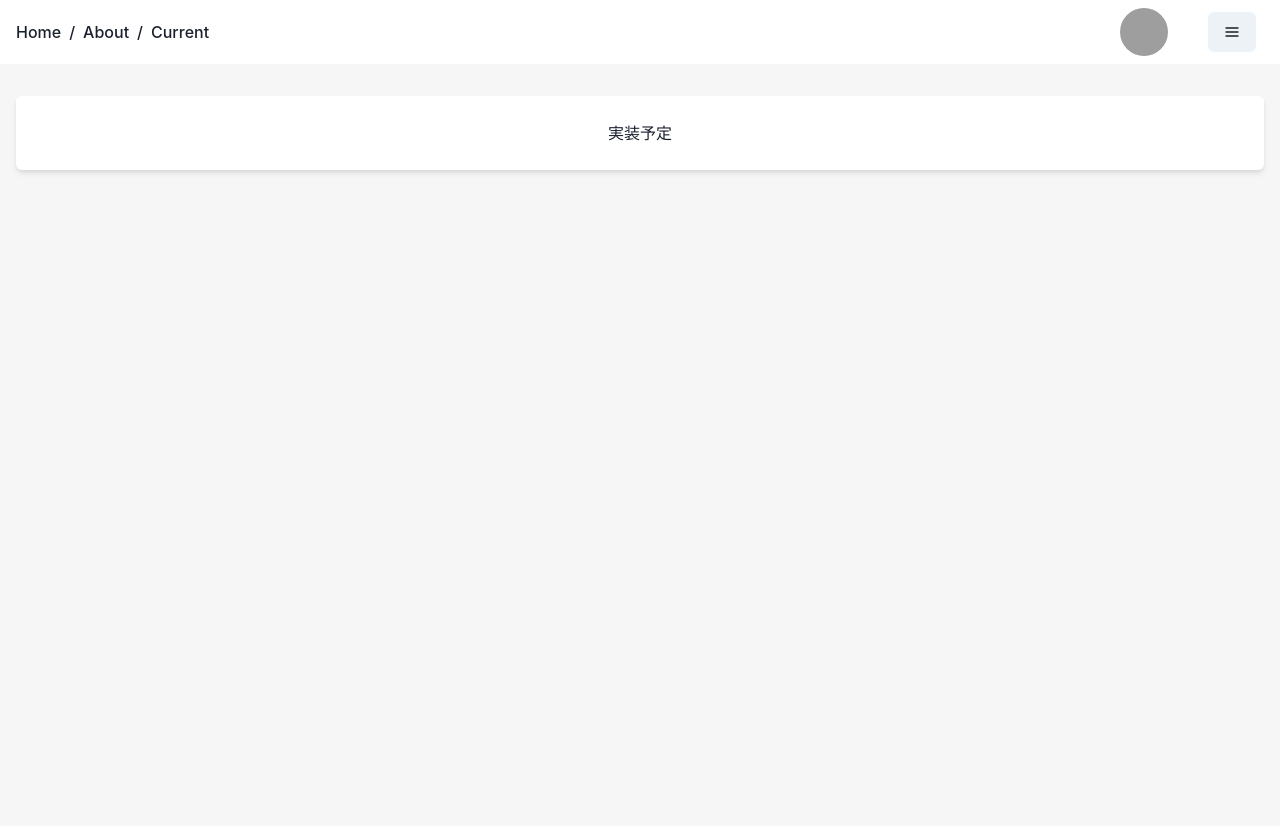
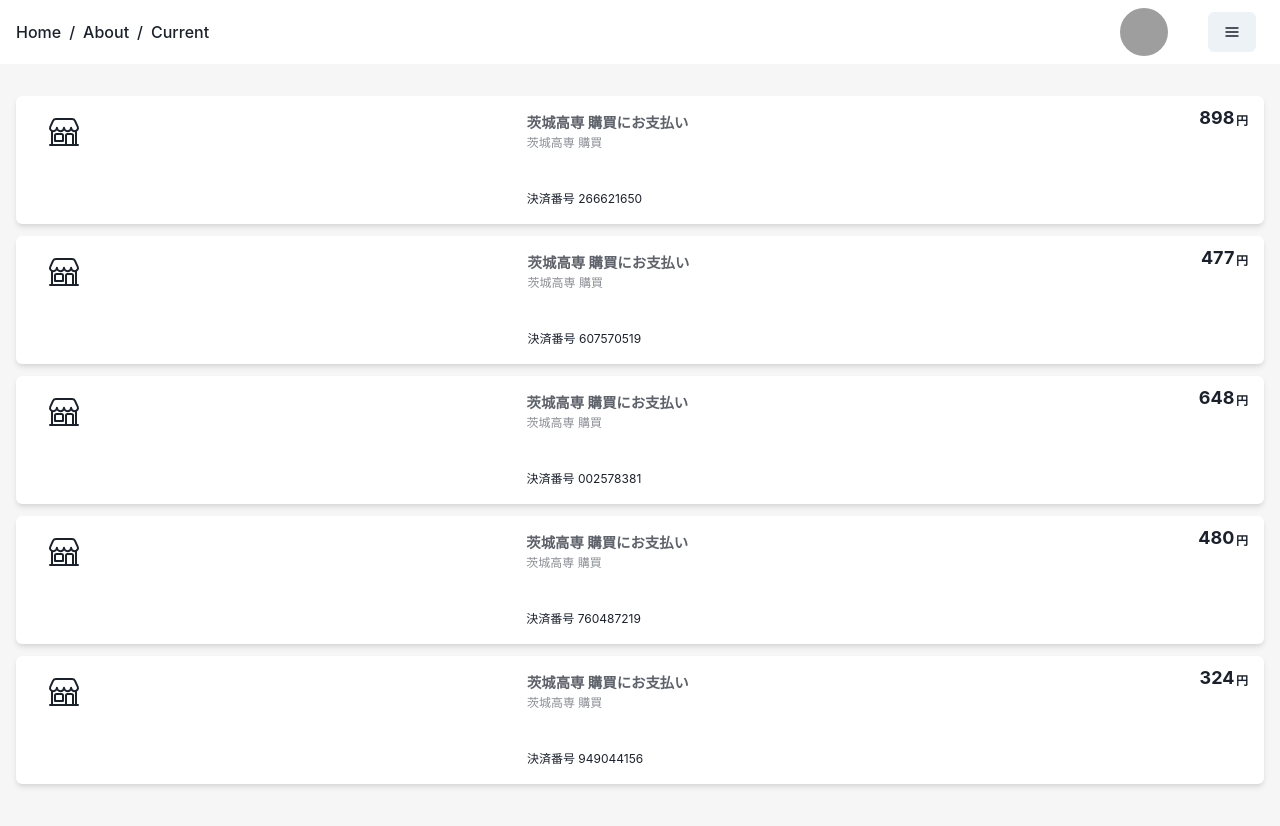
Before and after one commit to Okakakai/fingerpay-frontend, a Next.js app: page /users/1/history in a window 1280 px wide. Shown: the top 826 px of the page. Built offline with nearby package versions, Linux system fonts and the light colour scheme; no server answers; grey boxes are pictures that could not be loaded.

Commit message:
Feat/history page (#25)
* add toriaezu

* add faker

* add update cash

* add history

```diff
--- a/componets/Cards/cashcard/cashcardBottom.tsx
+++ b/componets/Cards/cashcard/cashcardBottom.tsx
@@ -1,6 +1,9 @@
 import { Box, Flex, Text } from "@chakra-ui/react";
+import { faker } from "@faker-js/faker";
+import { useMemo } from "react";
 
 export const CashcardBottom = () => {
+  const price = useMemo(() => faker.commerce.price(), []);
   return (
     <Flex
       zIndex="2"
@@ -21,7 +24,7 @@ export const CashcardBottom = () => {
         </Text>
         <Flex alignItems="flex-end">
           <Text mt="-5px" fontSize="18px">
-            1,320
+            {price}
           </Text>
           <Text fontSize="11px" ml="2px" pb="2px">
             円
--- a/componets/Cards/cashcard/cashcardTop.tsx
+++ b/componets/Cards/cashcard/cashcardTop.tsx
@@ -2,6 +2,7 @@ import { Flex, Icon, Image, Text } from "@chakra-ui/react";
 import styled from "@emotion/styled";
 import { FiRefreshCcw } from "react-icons/fi";
 import { GrRefresh } from "react-icons/gr";
+import { faker } from "@faker-js/faker";
 
 export const CashcardTop = () => {
   return (
@@ -26,7 +27,7 @@ export const CashcardTop = () => {
         <CardTitle>FINGER PAY</CardTitle>
       </Flex>
       <Text mt="2rem" fontSize="16px">
-        1234 1234 1234 1234
+        {faker.finance.creditCardNumber("63[7-9]#-####-####-###L")}
       </Text>
     </Flex>
   );
--- /dev/null
+++ b/componets/Cards/history/historycard.tsx
@@ -0,0 +1,71 @@
+import { VStack, HStack, Icon, Flex, Text } from "@chakra-ui/react";
+import { HistoryDataSet } from "./variables/historydata";
+import { useFaker } from "next-faker";
+import { faker } from "@faker-js/faker";
+import { useMemo } from "react";
+
+interface Props {
+  historyData: HistoryDataSet;
+}
+
+{
+  /* <VStack
+          boxShadow="md"
+          p="25px"
+          gap="1rem"
+          bg="white"
+          borderRadius="6px"
+        >
+        </VStack> */
+}
+
+export const HistoryCard = (props: Props) => {
+  const price = useMemo(() => faker.commerce.price(100, 999, 0), []);
+  return (
+    <div>
+      {
+        <Flex
+          boxShadow="md"
+          p="1rem"
+          mb="0.75rem"
+          gap="1rem"
+          bg="white"
+          borderRadius="6px"
+          justify="flex-start"
+          h="8rem"
+        >
+          <Flex w="100%" justify="space-between">
+            <Icon
+              mt="0.25rem"
+              ml="1rem"
+              as={props.historyData.icon}
+              boxSize={8}
+              _dark={{ color: "white" }}
+            />
+            <Flex flexDir="column" ml="-4rem">
+              <HStack w="100%">
+                <Text opacity="0.7" fontSize="0.9rem" fontWeight="bold">
+                  {props.historyData.title}にお支払い
+                </Text>
+              </HStack>
+              <Text opacity="0.5" fontWeight="light" fontSize="xs">
+                {props.historyData.title}
+              </Text>
+              <Text fontSize="xs" mt="auto">
+                決済番号 {faker.finance.routingNumber()}
+              </Text>
+            </Flex>
+            <Flex mt="-0.5rem">
+              <Text fontSize={"lg"} fontWeight="bold" ml="auto" mr="0">
+                {price}
+              </Text>
+              <Text ml="0.1rem" pt="0.5rem" fontSize={"xs"} fontWeight="bold">
+                円
+              </Text>
+            </Flex>
+          </Flex>
+        </Flex>
+      }
+    </div>
+  );
+};
--- /dev/null
+++ b/componets/Cards/history/historylist.tsx
@@ -0,0 +1,13 @@
+import { Card } from "@chakra-ui/react";
+import { HistoryCard } from "./historycard";
+import { HistoryDataSet, historyDataSet } from "./variables/historydata";
+
+export const HistoryList = () => {
+  return (
+    <div>
+      {historyDataSet.map((item: HistoryDataSet, index) => {
+        return <HistoryCard historyData={item} />;
+      })}
+    </div>
+  );
+};
--- /dev/null
+++ b/componets/Cards/history/variables/historydata.tsx
@@ -0,0 +1,35 @@
+export interface HistoryDataSet {
+  icon?: any;
+  title: string;
+  date: string;
+}
+
+import { IoStorefrontOutline } from "react-icons/io5";
+
+export const historyDataSet: HistoryDataSet[] = [
+  {
+    icon: IoStorefrontOutline,
+    date: "2023年12月31日 21時30分",
+    title: "茨城高専 購買",
+  },
+  {
+    icon: IoStorefrontOutline,
+    date: "2023年12月31日 21時30分",
+    title: "茨城高専 購買",
+  },
+  {
+    icon: IoStorefrontOutline,
+    date: "2023年12月31日 21時30分",
+    title: "茨城高専 購買",
+  },
+  {
+    icon: IoStorefrontOutline,
+    date: "2023年12月31日 21時30分",
+    title: "茨城高専 購買",
+  },
+  {
+    icon: IoStorefrontOutline,
+    date: "2023年12月31日 21時30分",
+    title: "茨城高専 購買",
+  },
+];
--- a/package.json
+++ b/package.json
@@ -13,11 +13,17 @@
     "@chakra-ui/react": "^2.4.3",
     "@emotion/react": "^11.10.5",
     "@emotion/styled": "^11.10.5",
+    "@types/axios": "^0.14.0",
+    "@types/faker": "^6.6.9",
+    "axios": "^1.2.3",
+    "faker": "^6.6.6",
+    "fastapi": "^0.0.8",
     "firebase": "^9.15.0",
     "framer-motion": "^6.5.1",
     "leaflet": "^1.9.3",
     "next": "^12.3.4",
     "next-cloudinary": "^1.8.1",
+    "next-faker": "^0.1.0",
     "react": "18.2.0",
     "react-dom": "18.2.0",
     "react-feather": "^2.0.10",
--- a/pages/users/[userid]/history/index.tsx
+++ b/pages/users/[userid]/history/index.tsx
@@ -1,36 +1,18 @@
 import { useState, useEffect } from "react";
+import axios from "axios";
 import { VStack } from "@chakra-ui/react";
 import Header from "../../../../componets/Navbars/header";
 import styles from "../../../../styles/helpful.module.css";
-
-import { Data } from "../../../api/hello";
+import { HistoryList } from "../../../../componets/Cards/history/historylist";
 
 const HistoryPage = () => {
-  // const [history, setHistory] = useState<Data>({ name: "unknown" });
-  // useEffect(() => {
-  //   const fetchHitory = async () => {
-  //     const response = await fetch("/api/hello");
-  //     const data = await response.json();
-  //     setHistory(data.history);
-  //   };
-  //   fetchHitory();
-  // });
   return (
     <>
       <Header />
       <div
         className={`${styles.container_padding_bg_gray} ${styles.container_bg_gray} ${styles.container_dengerous_height_assign}`}
       >
-        <VStack
-          boxShadow="md"
-          p="25px"
-          gap="1rem"
-          bg="white"
-          borderRadius="6px"
-        >
-          {/* <div>{history.name}</div> */}
-          <div>実装予定</div>
-        </VStack>
+        <HistoryList />
       </div>
     </>
   );
```
Also changed, not shown: 1 other file (tests, documents, lock files or other folders).
